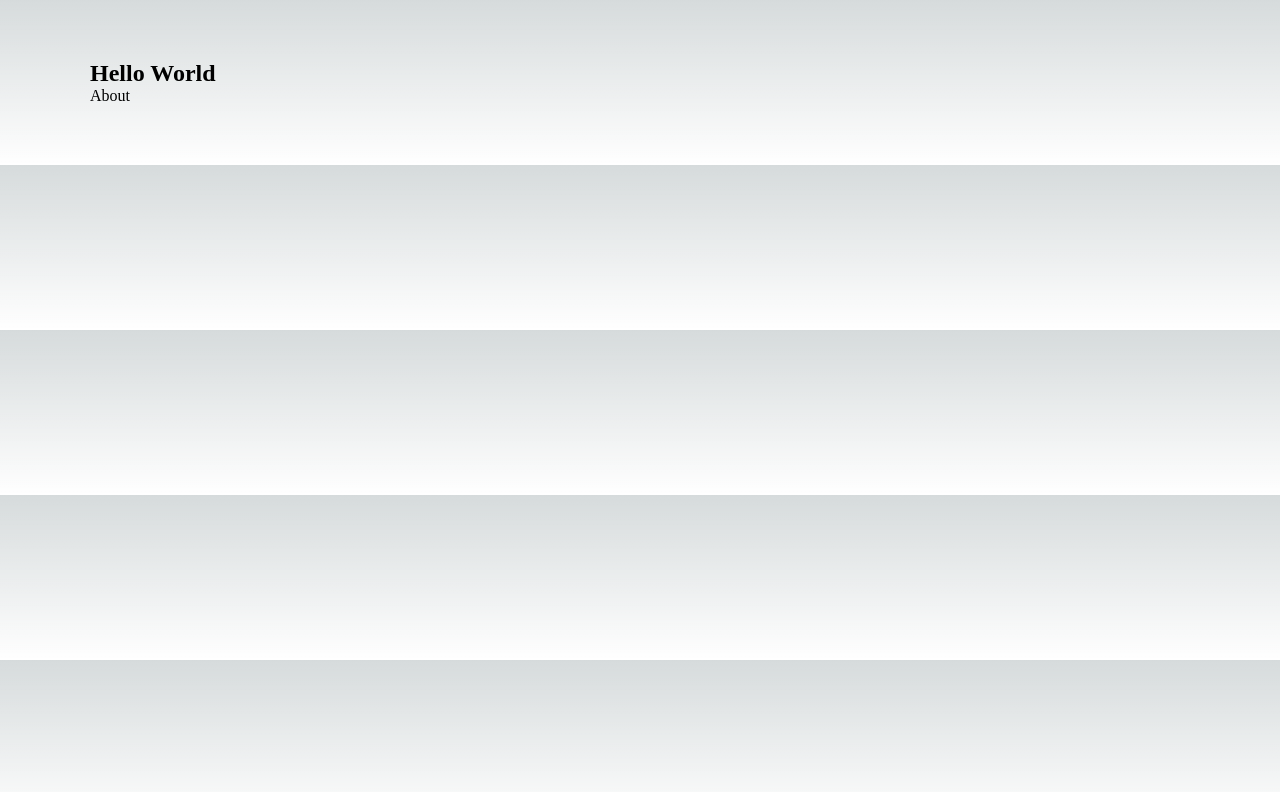
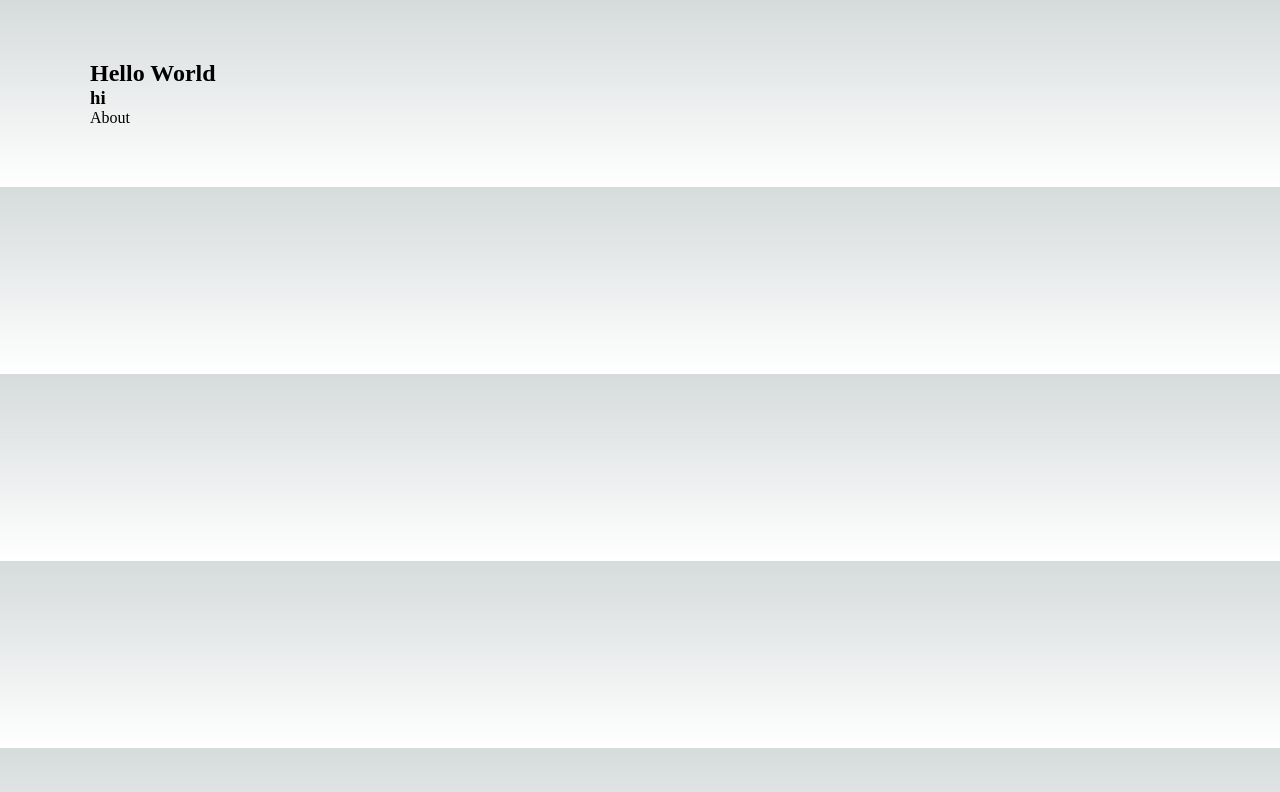
Before and after one commit to mahmud-arif/next-gh-to-beanstalk, a Next.js app: page / in a window 1280 px wide. Shown: the top 792 px of the page. Built offline with nearby package versions, Linux system fonts and the light colour scheme.

Commit message:
added new feat

```diff
--- a/src/app/page.tsx
+++ b/src/app/page.tsx
@@ -5,6 +5,7 @@ export default function Home() {
     <main className="main">
       <div>
         <h2>Hello World</h2>
+        <h3>hi</h3>
       </div>
       <Link href="/about">About</Link>
     </main>
```
